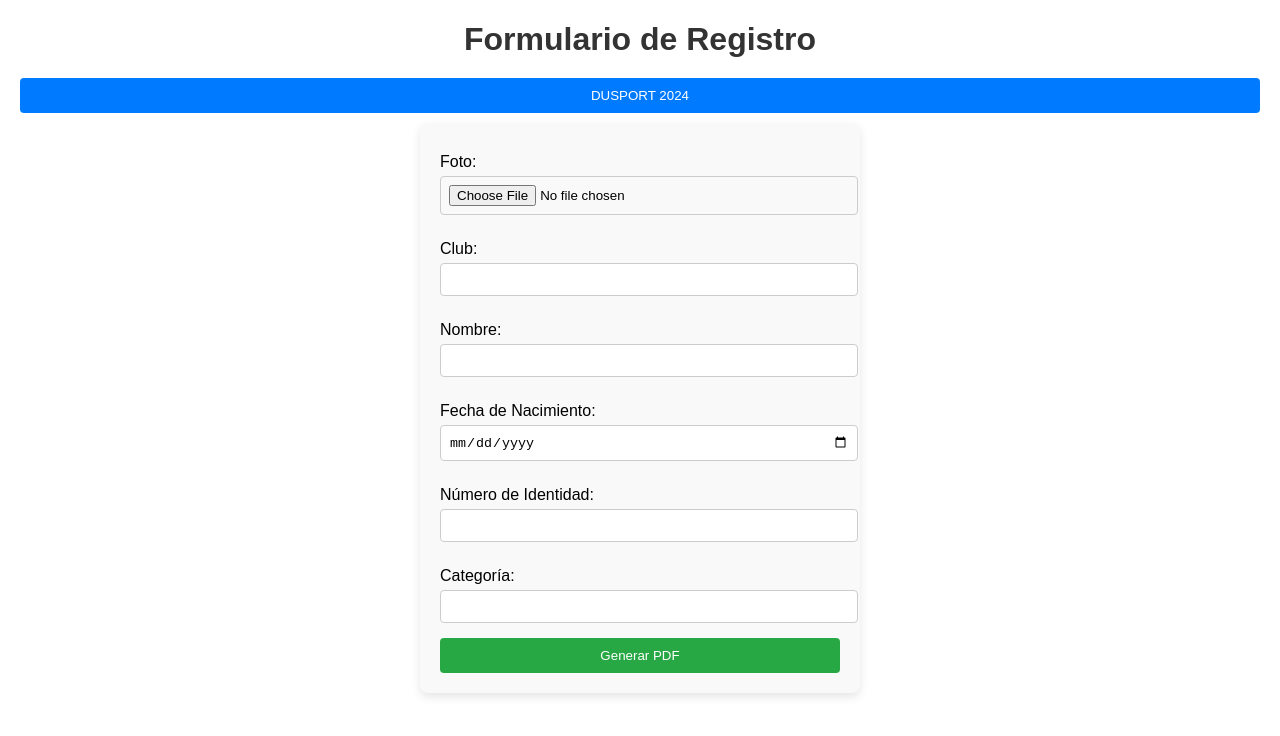
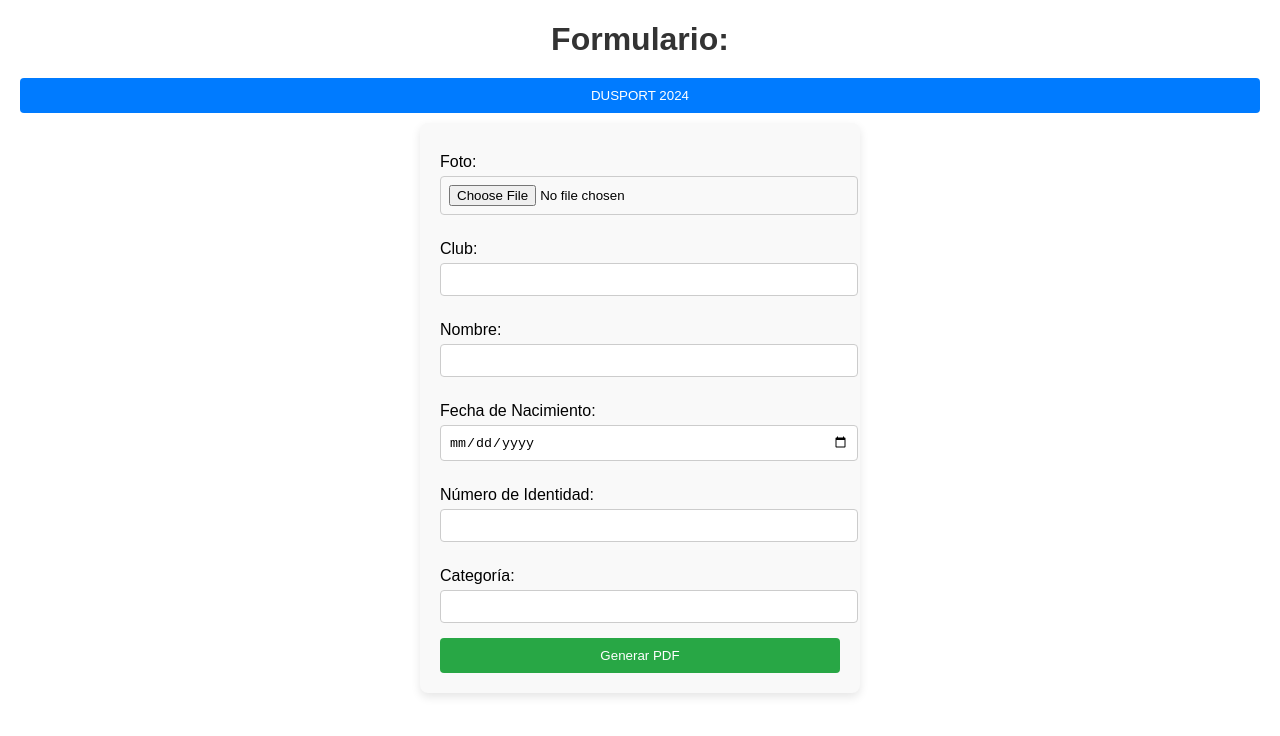
Before and after one commit to GUERVER99/Escarapelas.github.io, a plain HTML site: page index.html in a window 1280 px wide. Drawn offline with nearby package versions, Linux system fonts and the light colour scheme.

Commit message:
Update index.html

```diff
--- a/index.html
+++ b/index.html
@@ -3,7 +3,7 @@
 <head>
     <meta charset="UTF-8">
     <meta name="viewport" content="width=device-width, initial-scale=1.0">
-    <title>GENERDOR DE ESCARAPELAS DUSPORT 2024</title>
+    <title>DUSPORT 2024</title>
     <style>
         body {
             font-family: 'Arial', sans-serif;
@@ -100,7 +100,7 @@
     </style>
 </head>
 <body>
-    <h1>Formulario de Registro</h1>
+    <h1>Formulario:</h1>
     <button class="toggle-button" id="toggleMode">DUSPORT 2024</button>
     <form id="registroForm">
         <label for="foto">Foto:</label>
```
